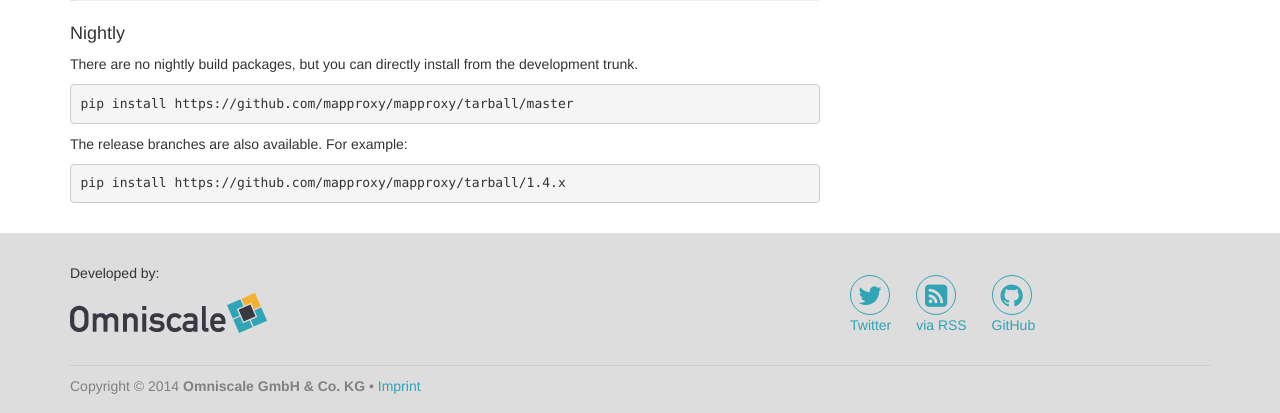
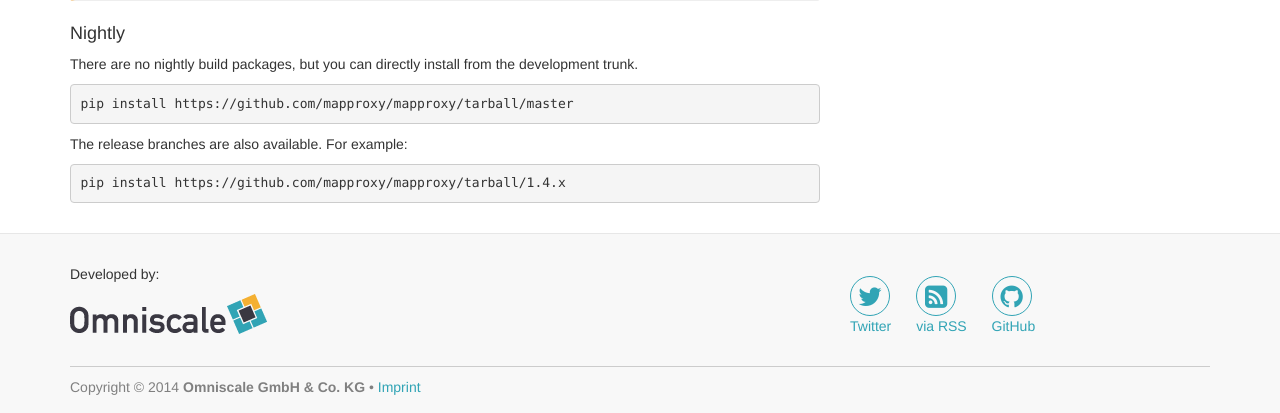
Before and after one commit to mapproxy/mapproxy-homepage, a Flask app: page /download in a window 1280 px wide. Shown: the part 1108-1521 px from the top of the page. Run offline with Flask 2, Linux system fonts and the light colour scheme; some libraries are stand-ins or nearby versions.

Commit message:
lighten footer

```diff
--- a/homepage/static/css/style.css
+++ b/homepage/static/css/style.css
@@ -81,7 +81,8 @@ p.without-bottom, .blog-title-small {
   bottom: 0;
   width: 100%;
   height: 180px;
-  background-color: #DDDDDD;
+  border-top: 1px solid #e7e7e7;
+  background-color: #f8f8f8;
   padding-top: 30px;
 }
 
```
